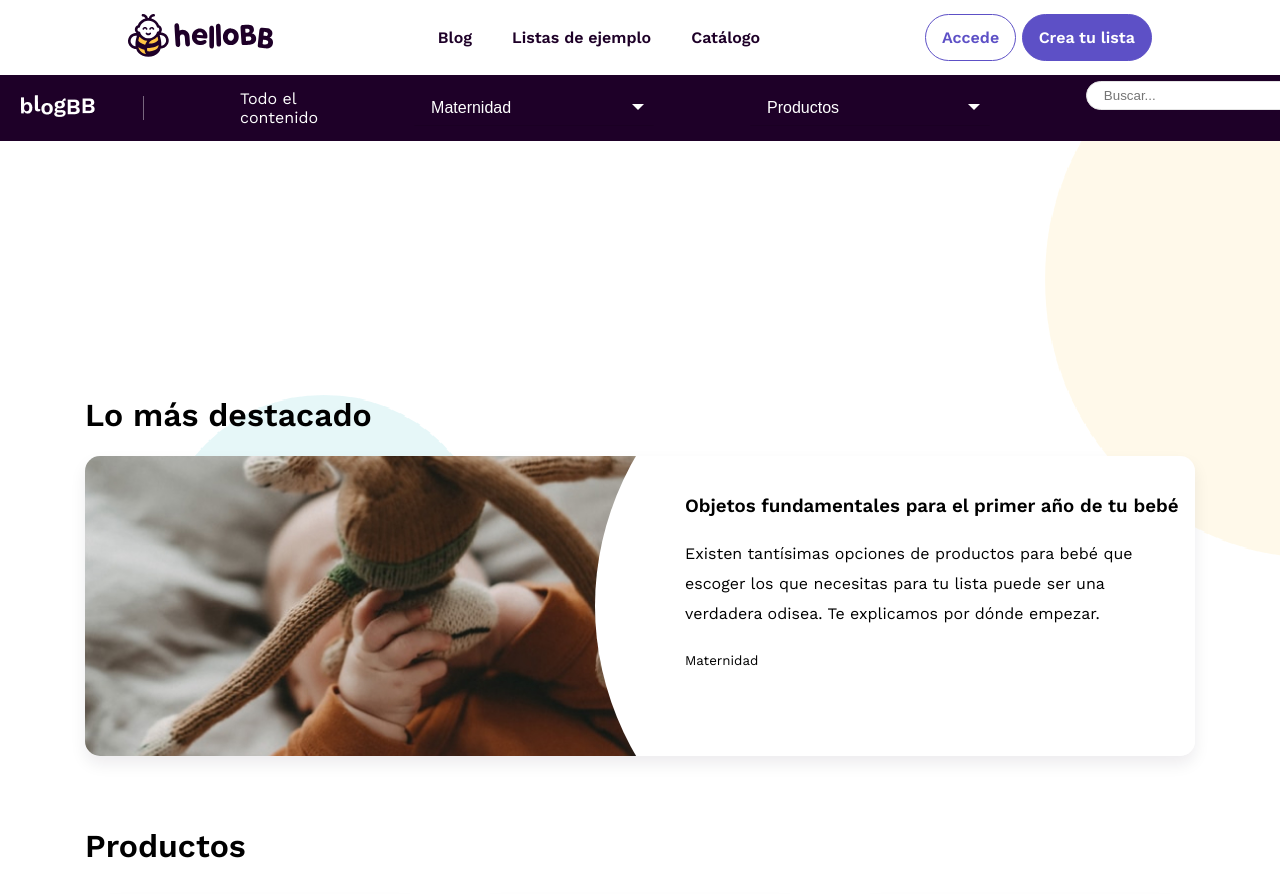
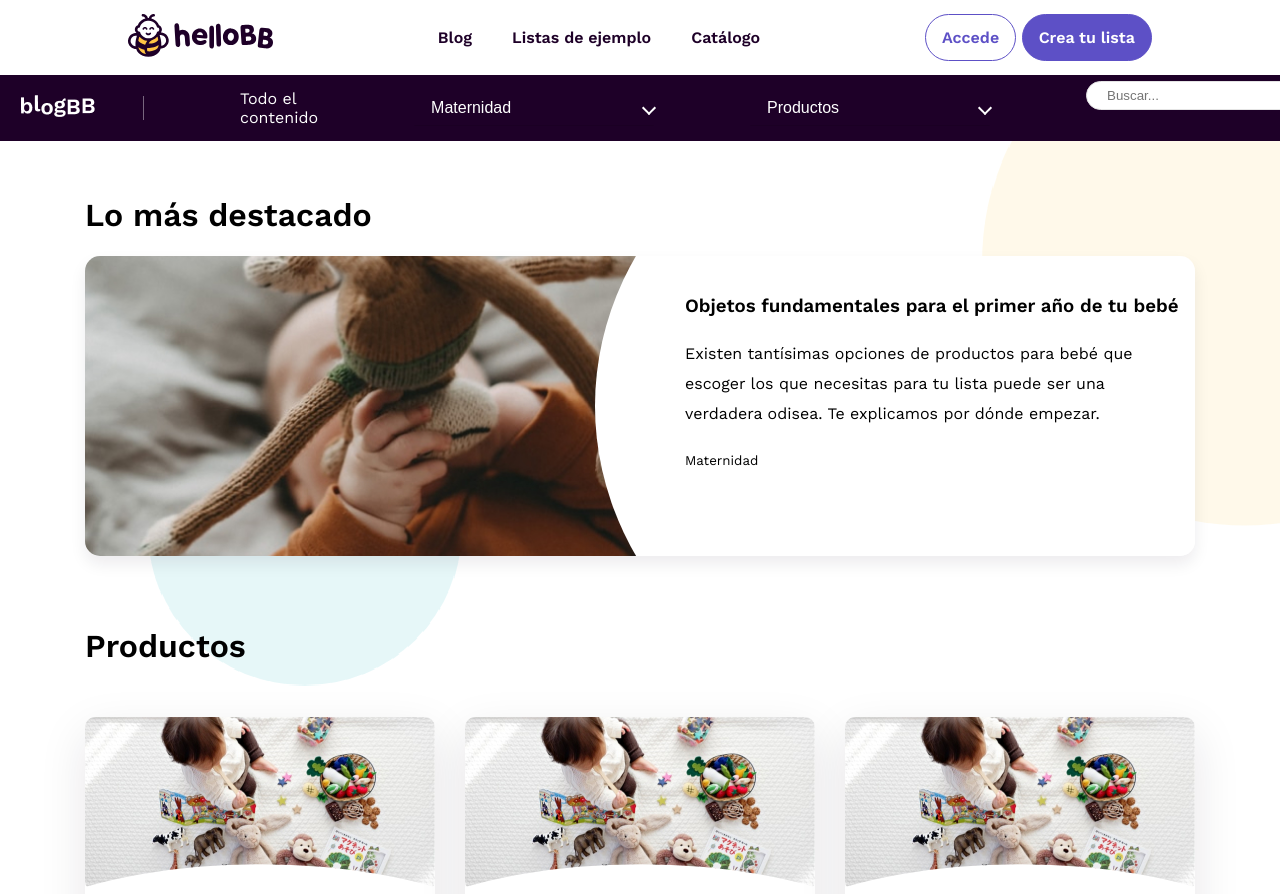
Before and after one commit to victorcheca/test, a plain HTML site: page categoria.html in a window 1280 px wide. Shown: the top 894 px of the page. Drawn offline with nearby package versions, Linux system fonts and the light colour scheme.

Commit message:
Ajuste de márgenes y menú blog

```diff
--- a/categoria.html
+++ b/categoria.html
@@ -98,7 +98,7 @@
       </nav>
       <form>
         <div class="blog-nav__search">
-          <input type="search" id="mySearch" name="" placeholder="    Buscar... ">
+          <input type="search" id="mySearch" name="" placeholder="Buscar... ">
           <img class="lupa" src="assets/img/Lupa.svg" alt="">
         </div>
       </form>
@@ -222,7 +222,7 @@
               </div>
               <div class="blog-card--square">
                 <div class="blog-card--square__img">
-                  <img src=/assets/img/unsplash_p0hDztR46cwsquare.jpg" alt="">
+                  <img src="assets/img/unsplash_p0hDztR46cwsquare.jpg" alt="">
                 </div>
                 <div class="blog-card--square__container-text">
                   <div class="blog-card--square__container-text__text">
--- a/css/components/_cards.scss
+++ b/css/components/_cards.scss
@@ -258,7 +258,9 @@
       box-shadow: $larger-shadow;
       border-radius: 10px!important;
       &:hover{
-        box-shadow: 5px 5px $color-yellow-3;
+        p{
+          text-decoration: underline;
+        }
 
         cursor:pointer;
       }
--- a/css/components/_custom-select.scss
+++ b/css/components/_custom-select.scss
@@ -3,6 +3,7 @@
     position: relative;
     font-family: Arial;
     width: 240px;
+
   }
 
   .custom-select select {
@@ -15,30 +16,37 @@
 
 /* Style the arrow inside the select element: */
 .select-selected:after {
-    position: absolute;
+    /* position: absolute;
     content: "";
-    top: 14px;
-    right: 10px;
+    top: 18px;
+    right: 0;
     width: 0;
     height: 0;
     border: 6px solid transparent;
-    border-color: #fff transparent transparent transparent;
-    //color: #fff;
+    border-color: #fff transparent transparent transparent; */
+    content: '';
+    position: absolute;
+    right: 0px;
+    top: 50%;
+    transform: translateY(-50%) rotate(45deg);
+    width: 8px;
+    height: 8px;
+    border-right: 2px solid #fff;
+    border-bottom: 2px solid #fff;
   }
 
 
 /* Point the arrow upwards when the select box is open (active): */
-.select-selected.select-arrow-active:after {
+/* .select-selected.select-arrow-active:after {
     border-color: transparent transparent #fff transparent;
     top: 7px;
-    //color: #fff;
-  }
+
+  } */
 
   /* style the items (options), including the selected item: */
   .select-items div {
     color: black;
     padding: 8px 16px;
-    //border: 1px solid transparent;
     border-color: transparent transparent rgba(0, 0, 0, 0.1) transparent;
     cursor: pointer;
   }
@@ -48,6 +56,7 @@
     border: 1px solid transparent;
     border-color: transparent transparent rgba(0, 0, 0, 0.1) transparent;
     cursor: pointer;
+
   }
 
   /* Style items (options): */
@@ -59,6 +68,7 @@
     right: 0;
     z-index: 99;
     border-radius: 4px;
+
   }
 
   /* Hide the items when the select box is closed: */
@@ -68,4 +78,5 @@
 
   .select-items div:hover, .same-as-selected {
     background-color: $color-primary-light;
+
   }
--- a/css/layout/_container.scss
+++ b/css/layout/_container.scss
@@ -17,40 +17,6 @@ body{
     margin-right: auto;
 }
 
-/* .hero{
-        display: flex;
-        flex-wrap:wrap;
-        justify-content:space-between;
-        background-color: $color-primary;
-        height: 564px;
-        width: 100%;
-        font-family: $font-family;
-
-        &__texto{
-            margin: 0 auto;
-            width: 30%;
-            padding: 1em;
-            p{
-                font-size: 48px;
-                font-weight: $font-weight-bold;
-
-            }
-
-        }
-        &__imagen{
-            display: flex;
-            //este me ha costado
-            align-items: flex-end;
-            height: 564px;
-            width: 40%;
-
-           img{
-            height: 95%;
-           }
-        }
-
-}
- */
 
 .hero{
     margin-top: 75px;
@@ -447,7 +413,7 @@ body{
     flex-direction: column;
     align-items: center;
     max-width: 100%;
-    margin-top: 200px;
+    //margin-top: 200px;
     @media screen and (max-width: 767px){
         display: none;
 
--- a/css/layout/_header.scss
+++ b/css/layout/_header.scss
@@ -113,6 +113,7 @@
             height: 29px;
             left: 0px;
             top: 0px;
+            padding-left: 20px;
             @media screen and (max-width: 767px){
                 display: none;
 
--- a/js/custom-select.js
+++ b/js/custom-select.js
@@ -66,7 +66,7 @@ document.addEventListener('DOMContentLoaded', function (){
       if (elmnt == y[i]) {
         arrNo.push(i)
       } else {
-        y[i].classList.remove("select-arrow-active");
+        //y[i].classList.remove("select-arrow-active");
       }
     }
     for (i = 0; i < xl; i++) {
```
Also changed, not shown: articulo_blog.html (+1 -1 lines), blog.html (+1 -1 lines), css/main.css, 1 other file.
